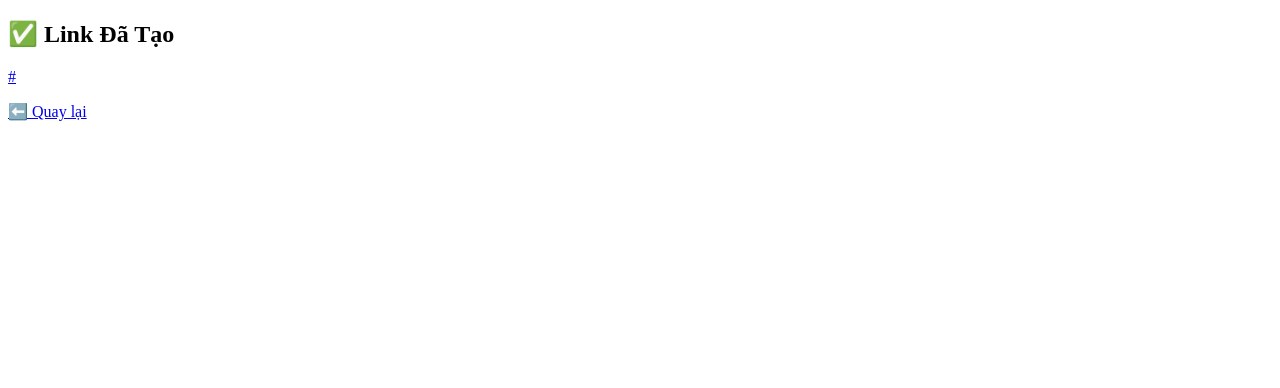
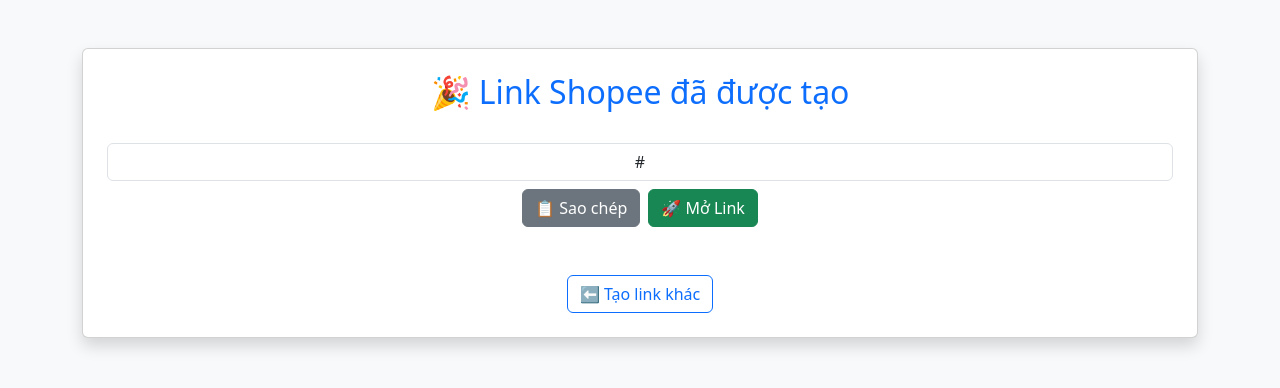
Before and after one commit to haudau2021/getlinkshope-ytb, a Flask app: template templates/preview.html in a window 1280 px wide. Shown: the top 388 px of the page. Run offline with Flask 3, Linux system fonts and the light colour scheme; the template is opened without the code that fills it: most values are stand-ins (such as "Sample title", 1, 10 or a date in 2020).

Commit message:
Update preview.html

```diff
--- a/templates/preview.html
+++ b/templates/preview.html
@@ -1,11 +1,39 @@
 <!DOCTYPE html>
-<html>
+<html lang="vi">
 <head>
-    <title>Link Affiliate</title>
+    <meta charset="UTF-8">
+    <title>Link đã tạo</title>
+    <meta name="viewport" content="width=device-width, initial-scale=1">
+    <link href="https://cdn.jsdelivr.net/npm/bootstrap@5.3.3/dist/css/bootstrap.min.css" rel="stylesheet">
+    <script>
+        function copyToClipboard() {
+            const copyText = document.getElementById("generatedLink");
+            copyText.select();
+            copyText.setSelectionRange(0, 99999);
+            document.execCommand("copy");
+            alert("✅ Đã sao chép link: " + copyText.value);
+        }
+    </script>
 </head>
-<body>
-    <h2>✅ Link Đã Tạo</h2>
-    <p><a href="{{ link }}" target="_blank">{{ link }}</a></p>
-    <a href="/">⬅️ Quay lại</a>
+<body class="bg-light">
+
+<div class="container mt-5">
+    <div class="card shadow p-4 text-center">
+        <h2 class="text-primary">🎉 Link Shopee đã được tạo</h2>
+
+        <div class="mt-4">
+            <input type="text" class="form-control text-center" id="generatedLink" value="{{ generated_link }}" readonly onclick="this.select()">
+            <div class="mt-2 d-flex justify-content-center gap-2">
+                <button onclick="copyToClipboard()" class="btn btn-secondary">📋 Sao chép</button>
+                <a href="{{ generated_link }}" class="btn btn-success" target="_blank">🚀 Mở Link</a>
+            </div>
+        </div>
+
+        <div class="mt-5">
+            <a href="/" class="btn btn-outline-primary">⬅️ Tạo link khác</a>
+        </div>
+    </div>
+</div>
+
 </body>
 </html>
```
